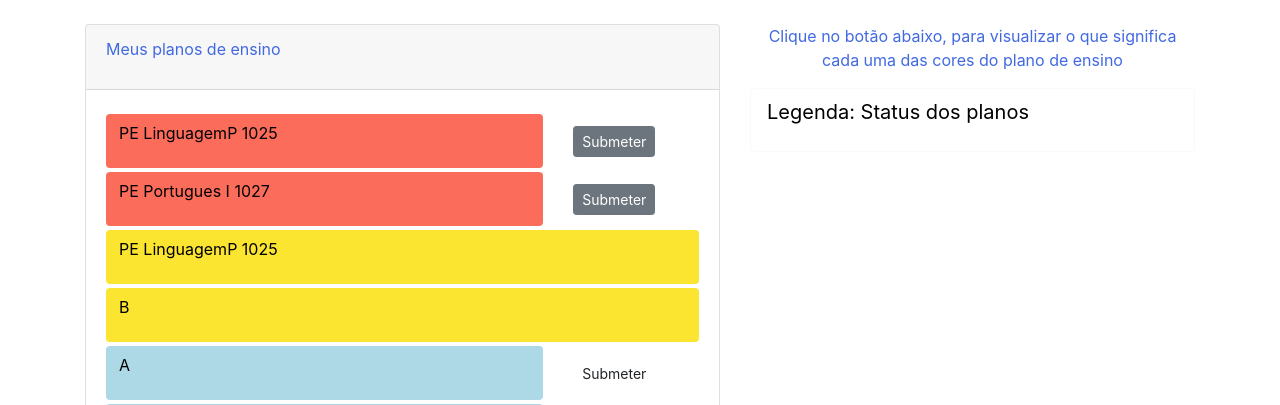
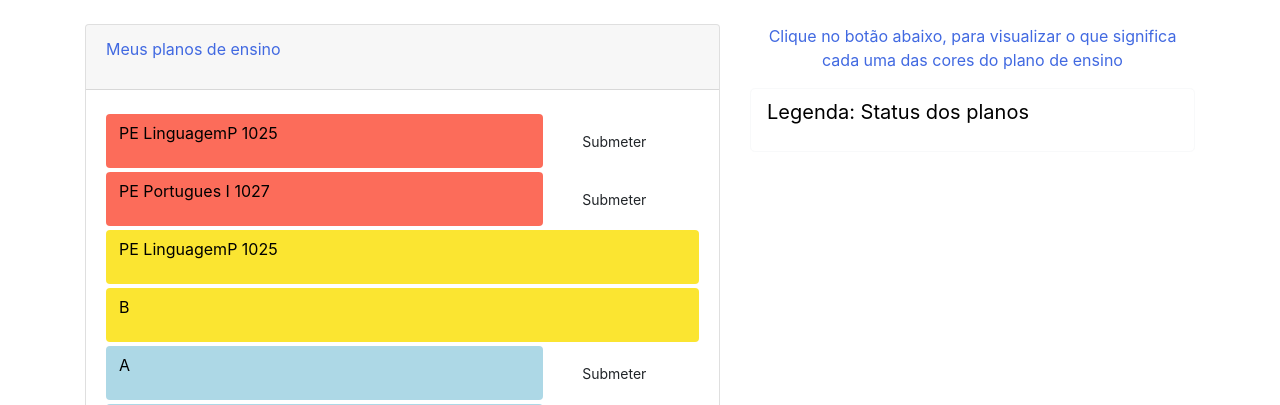
Before and after one commit to Dennerbs/Tcc-sistema-x, a PHP site: page /ListarPlano.php in a window 1280 px wide. Shown: the part 82-487 px from the top of the page. Run offline with PHP 8.4, Linux system fonts and the light colour scheme; a user stored in the database is signed in; data comes from the database, SQL or seed files in the repository.

Commit message:
irrelevante

```diff
--- a/cursos/ListarPlano.php
+++ b/cursos/ListarPlano.php
@@ -95,7 +95,7 @@
                         <div class="col-md-3 mt-3">
                                 <form action="PlanoCorrecao.php" method="POST">
                                     <input type="hidden" name="id_plano" value="<?=$umRegistro["id_plano"]; ?>">
-                                <button  type="submit" class="btn btn-secondary btn-sm">Submeter</button>
+                                <button  type="submit" class="btn btn-sm">Submeter</button>
                             </form>
                             </div>
                         </div>
--- a/cursos/PlanoColegiado.php
+++ b/cursos/PlanoColegiado.php
@@ -196,7 +196,7 @@ opacity: 0.9;
           </table>
         </div>
          </div>
-         <?php if(($_SESSION["perfil"]=="Pedagogo")||($_SESSION["perfil"]=="Discente do colegiado")||($_SESSION["perfil"]=="Docente do colegiado")||($_SESSION["perfil"]=="Tecnico do colegiado") ||($_SESSION["perfil"]=="Coordenador")){ ?>
+         <?php if(($_SESSION["perfil"]=="Pedagogo")||($_SESSION["perfil"]=="Discente do Colegiado")||($_SESSION["perfil"]=="Docente do Colegiado")||($_SESSION["perfil"]=="Tecnico do Colegiado") ||($_SESSION["perfil"]=="Coordenador")){ ?>
           <div class="row">
             <div class="col-md-12">
               <label class="validationDefault21"><h5 class="text-primary text-center">Comentários</h5></label><br>
```
